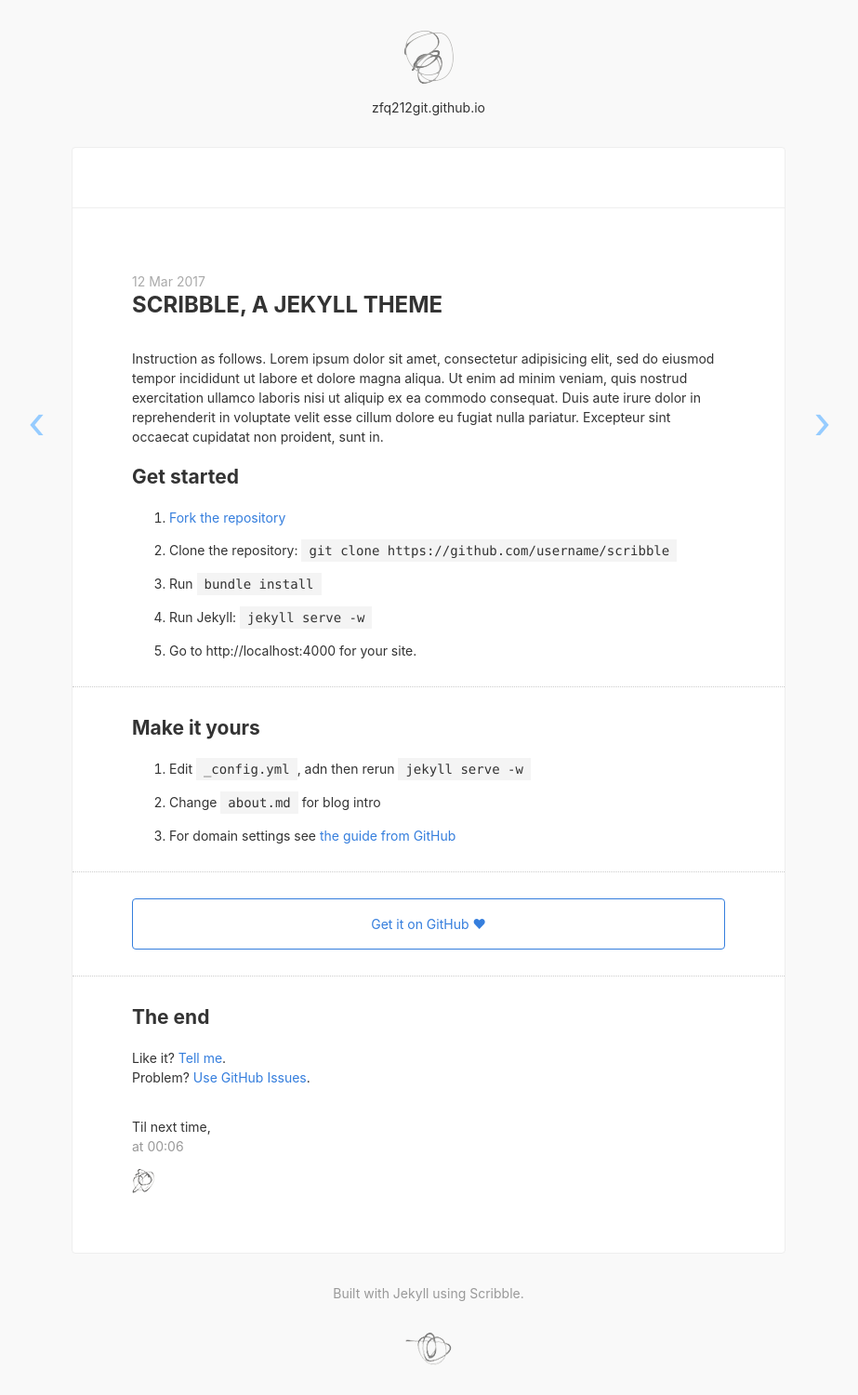
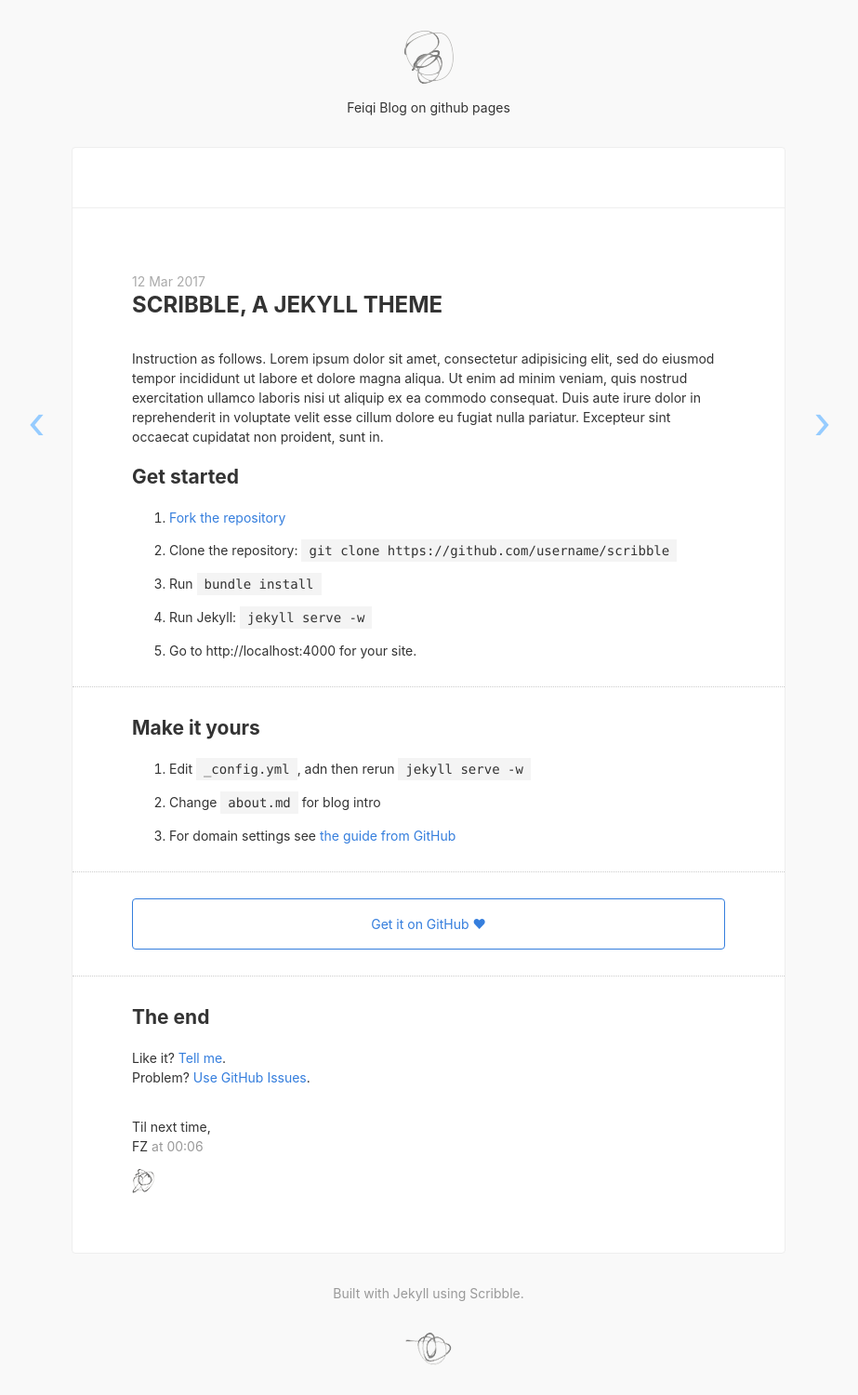
Before and after one commit to zfq212git/zfq212git.github.io, a Jekyll site: the page built from _posts/2017-03-12-scribble-the-jekyll-theme.md, in a window 1280 px wide. Shown: the whole page at 93% size, without its empty margins (179-1102 px from the left). Built offline with Jekyll 4.4.1, drawn with Linux system fonts in a browser that asks for light colours; nearby versions of some CDN libraries; our own code applies the rules of GitHub Pages for plain Markdown files; some of the changed lines change nothing that is shown.

Commit message:
Update _config.yml

```diff
--- a/_config.yml
+++ b/_config.yml
@@ -1 +1,24 @@
+# ----------- CONFIGURABLE START -----------
+title:            "Feiqi Blog on github pages"
+description:      "try it, write something!"
+url:
+signoff:          "FZ" # Your name
+facebook_appid:   # APP ID for like button, remove from /_includes/share.html if unwanted.
+google_analytics: # Set tracking, remove from /javascripts/basic.js if unwanted.
+share:            false # Turn on twitter and facebook share buttons
+
+links:
+  - name:         #Posts
+    url:          #/
+    external:     #false
+  - name:         #About me
+    url:          #/about
+    external:     #false
+# ------------ CONFIGURABLE END ------------
+
+permalink:        /posts/:title
+defaults:
+  - values:
+      layout: "default"
+
 theme: jekyll-theme-architect
```
